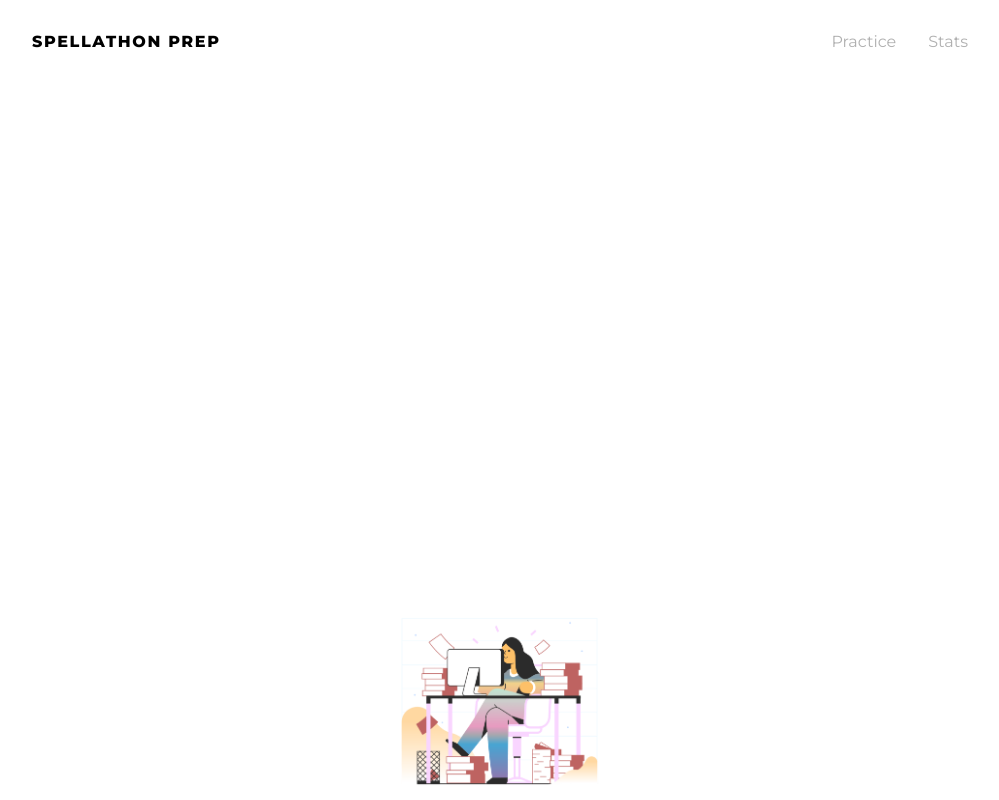
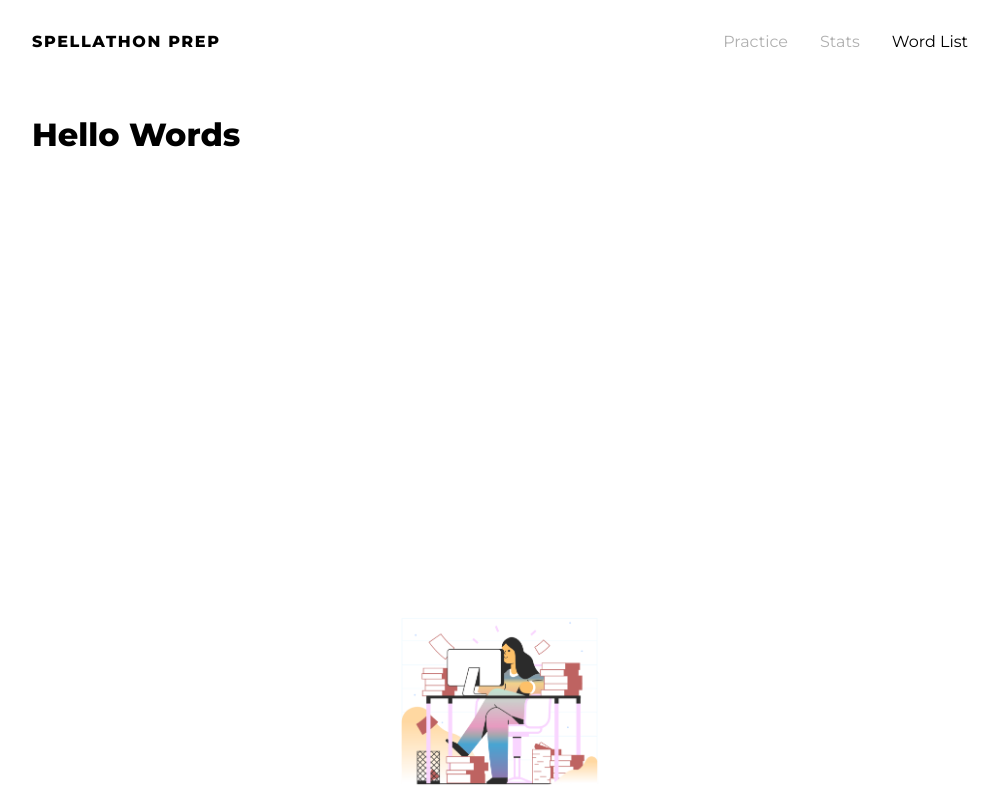
Before and after one commit to fardeem/spellings, a React (Create React App) app: page /words in a window 1280 px wide. Shown: the whole page, without its empty margins (140-1139 px from the left). Built offline with nearby package versions, Linux system fonts and the light colour scheme.

Commit message:
Create stats and word list pages and link them through the nav

```diff
--- a/src/App.js
+++ b/src/App.js
@@ -4,10 +4,10 @@ import { BrowserRouter as Router, Route } from "react-router-dom";
 import { StoreProvider } from "./store";
 import Header from "./components/Header";
 import Practice from "./pages/Practice";
+import Stats from "./pages/Stats";
+import WordList from "./pages/WordList";
 
 import "./App.css";
-
-const Stats = () => <h1>Hello World</h1>;
 
 const App = () => {
   return (
@@ -18,6 +18,7 @@ const App = () => {
 
           <Route exact path="/" component={Practice} />
           <Route path="/stats" component={Stats} />
+          <Route path="/words" component={WordList} />
         </main>
       </StoreProvider>
     </Router>
--- a/src/components/Header.jsx
+++ b/src/components/Header.jsx
@@ -27,6 +27,13 @@ const Header = () => (
       >
         Stats
       </NavLink>
+      <NavLink
+        className={styles.navItem}
+        activeClassName={styles.navActive}
+        to="/words"
+      >
+        Word List
+      </NavLink>
     </nav>
   </header>
 );
--- /dev/null
+++ b/src/pages/Stats.jsx
@@ -0,0 +1,6 @@
+import React from "react";
+const Stats = () => {
+  return <h1>Hello World</h1>;
+};
+
+export default Stats;
--- /dev/null
+++ b/src/pages/WordList.jsx
@@ -0,0 +1,6 @@
+import React from "react";
+const WordList = () => {
+  return <h1>Hello Words</h1>;
+};
+
+export default WordList;
```
